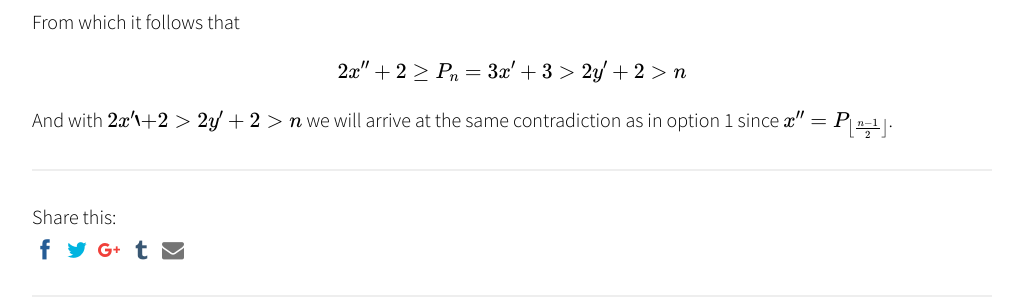
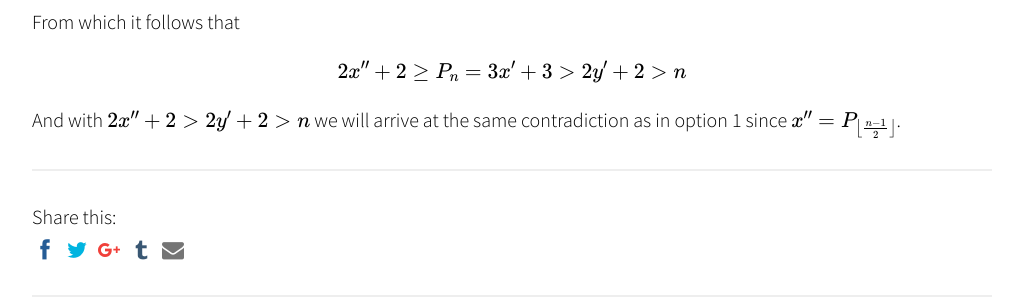
Before and after one commit to itdxer/blog.itdxer.com, a Jekyll site: the page built from _posts/2021-10-10-knuths-numbers-and-impractical-memory-devices.md, in a window 1280 px wide and 1400 px high, scrolled down 8830 px. Shown: the part 889-1189 px from the top of the window, without its empty margins (128-1151 px from the left). Built offline with Jekyll 4.4.1, drawn with Linux system fonts in a browser that asks for light colours; nearby versions of some CDN libraries; formulas are drawn with MathJax 3; comment, search, counter and statistics services are not loaded; some of the changed lines change nothing that is shown.

Commit message:
updated article

```diff
--- a/_posts/2021-10-10-knuths-numbers-and-impractical-memory-devices.md
+++ b/_posts/2021-10-10-knuths-numbers-and-impractical-memory-devices.md
@@ -65,11 +65,14 @@ numbers can tell us exactly how to create such a device.
 
 <style>
 .center-block {
+}
+
+.memory {
     margin: 0.5rem auto;
+    width: auto !important;
+    border: 0px solid black !important;
 }
-.memory {
-    width: auto !important;
-}
+
 .memory td {
     width: 3rem !important;
     height: 3rem !important;
@@ -605,5 +608,5 @@ $$
 2x''+2 \ge P_n = 3x'+3 \gt 2y'+2 \gt n
 $$
 
-And with \\(2x''+2 \gt 2y'+2 \gt n\\) we will arrive at the same contradiction
+And with \\(2x'' + 2 \gt 2y'+2 \gt n\\) we will arrive at the same contradiction
 as in option 1 since \\(x'' = P_{\left\lfloor{\frac{n-1}{2}}\right\rfloor}\\).
```
Also changed, not shown: 1 other file.
